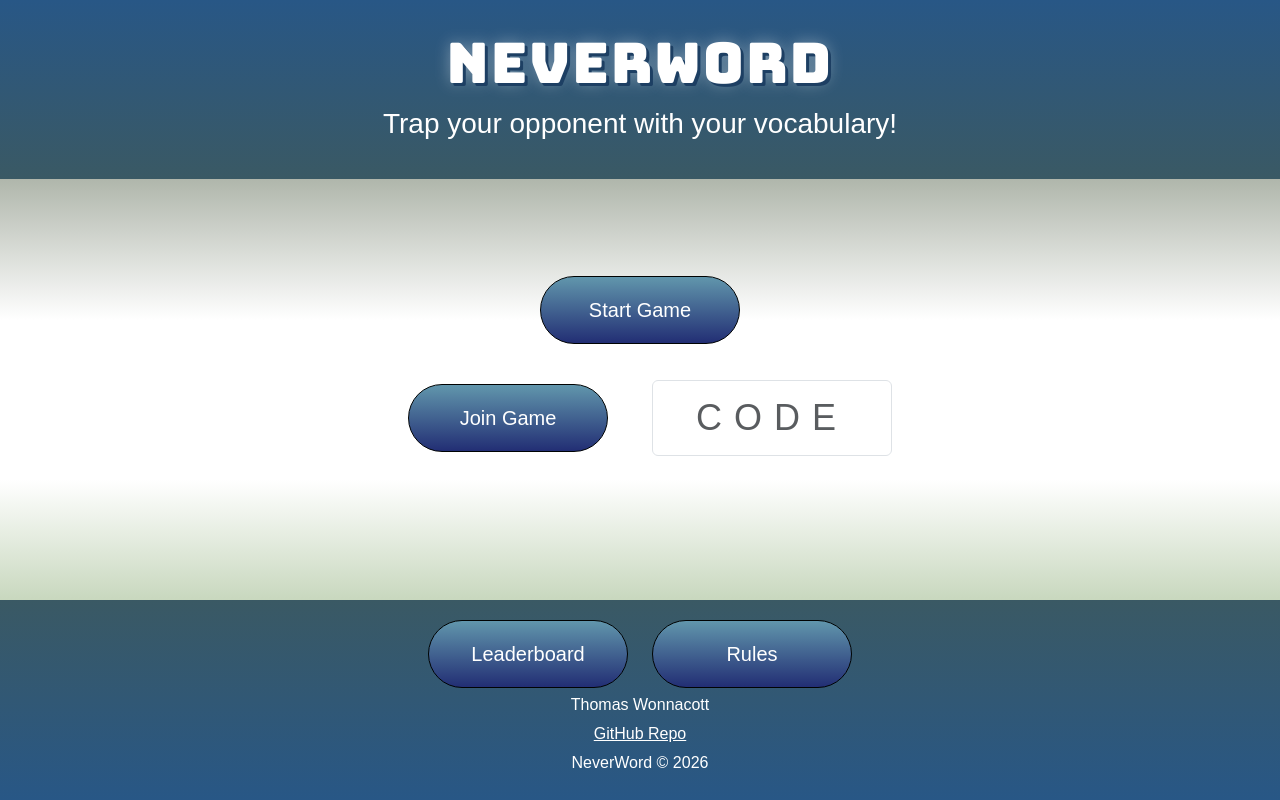
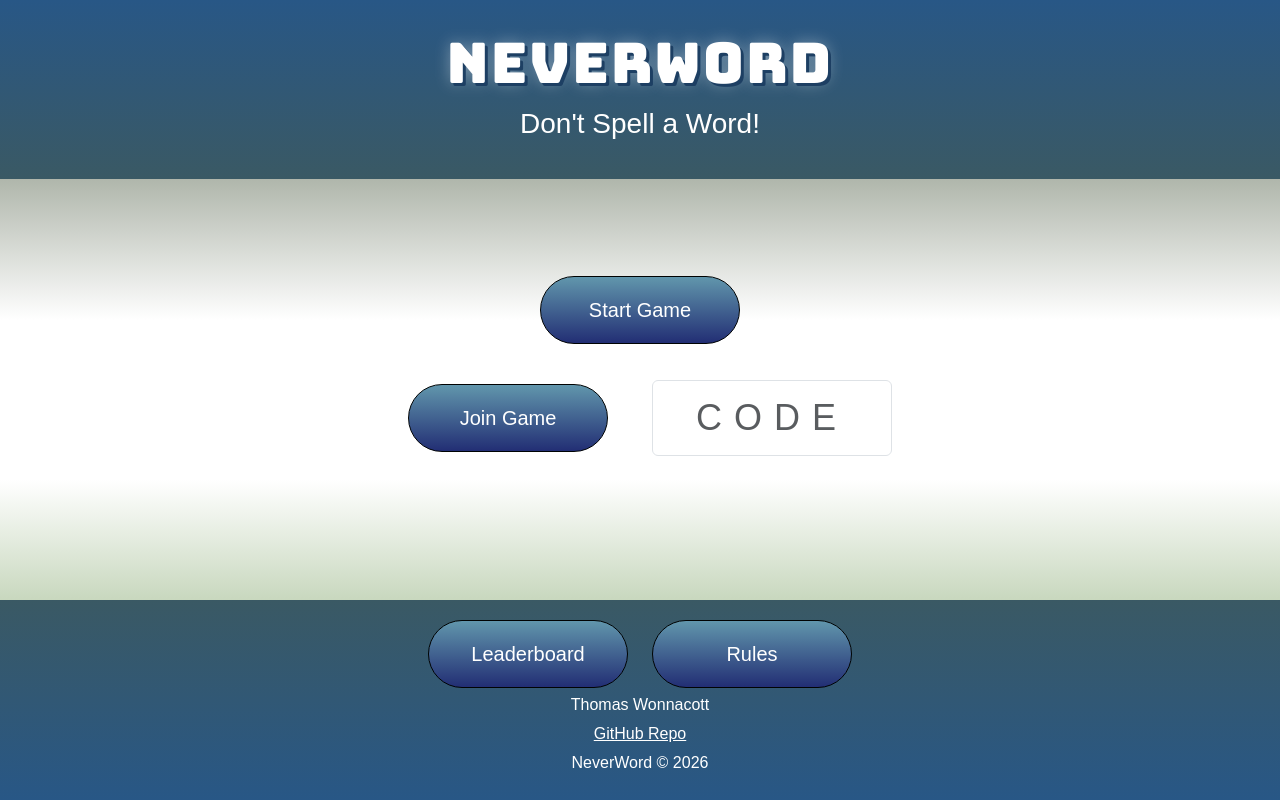
Before and after one commit to tmwonnacott/startup, a React (Vite) app: page / in a window 1280 px wide. Built offline with nearby package versions, Linux system fonts and the light colour scheme.

Commit message:
changed the wording on the header

```diff
--- a/src/shared/pageFrame.jsx
+++ b/src/shared/pageFrame.jsx
@@ -6,7 +6,7 @@ export function PageFrame({ children, className = '', header, footer, footerClas
       {header ?? (
         <header>
           <h1>NeverWord</h1>
-          <h3>Trap your opponent with your vocabulary!</h3>
+          <h3>Don't Spell a Word!</h3>
         </header>
       )}
       {children}
```
